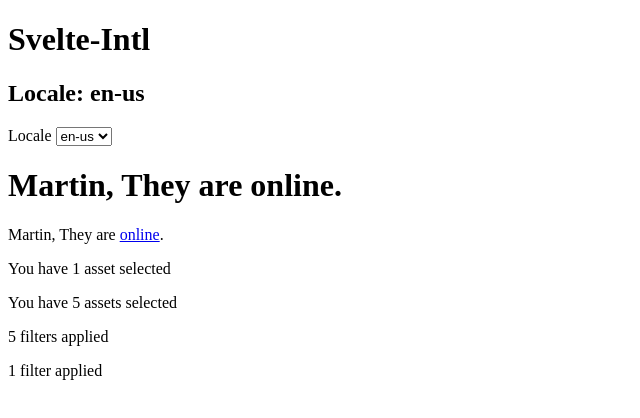
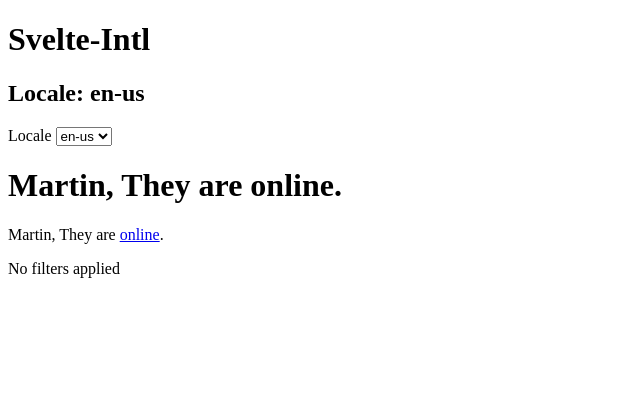
Before and after one commit to martinmunillas/svelte-intl, a SvelteKit app: page / in a window 1280 px wide. Shown: the top 418 px of the page, without its empty margins (0-640 px from the left). Built offline with nearby package versions, Linux system fonts and the light colour scheme.

Commit message:
fix: zero values

```diff
--- a/src/lib/parse.ts
+++ b/src/lib/parse.ts
@@ -17,7 +17,7 @@ import { type Snippet, createRawSnippet } from "svelte";
 export type Replacement = string | number | Date | Snippet<[Snippet]>;
 export type Replacements = Record<string, Replacement>;
 const isEmpty = (value: unknown) => {
-  return value === undefined || value === null || value == "";
+  return value === undefined || value === null || value === "";
 };
 export const literal = (element: LiteralElement) => {
   return element.value;
@@ -27,7 +27,7 @@ export const argument = (
   element: ArgumentElement,
   replacement?: Replacement
 ) => {
-  return replacement?.toString() || element.value;
+  return replacement?.toString() ?? element.value;
 };
 
 export const number = (
@@ -36,7 +36,7 @@ export const number = (
   replacement?: Replacement,
   parentValue?: Replacement
 ) => {
-  const value = parentValue || replacement;
+  const value = parentValue ?? replacement;
   if (isEmpty(value)) {
     return element.value;
   }
@@ -54,7 +54,7 @@ export const date = (
   replacement?: Replacement,
   parentValue?: Replacement
 ) => {
-  const value = parentValue || replacement;
+  const value = parentValue ?? replacement;
   if (isEmpty(value)) {
     return element.value;
   }
@@ -73,7 +73,7 @@ export const time = (
   replacement?: Replacement,
   parentValue?: Replacement
 ) => {
-  const value = parentValue || replacement;
+  const value = parentValue ?? replacement;
   if (isEmpty(value)) {
     return element.value;
   }
@@ -93,7 +93,7 @@ export const select = (element: SelectElement, replacement?: Replacement) => {
     );
     return element.options["other"];
   }
-  return element.options[replacement || "other"] || element.options["other"];
+  return element.options[replacement || "other"] ?? element.options["other"];
 };
 
 export const plural = (
@@ -151,14 +151,14 @@ export const pound = (
   replacement?: Replacement,
   parentValue?: Replacement
 ) => {
-  const value = parentValue || replacement;
+  const value = parentValue ?? replacement;
   if (typeof value === "number") {
     return format.number(locale, value);
   }
   if (value instanceof Date) {
     return format.dateTime(locale, value);
   }
-  return value?.toString() || "";
+  return value?.toString() ?? "";
 };
 
 const executeMany = (
--- a/src/lib/vite/plugin.ts
+++ b/src/lib/vite/plugin.ts
@@ -29,7 +29,6 @@ export function svelteIntl(options: SvelteIntlPluginOptions) {
     }
     server.watcher.on("change", (changedPath) => {
       if (changedPath.startsWith(dir)) {
-        console.log("changedPath :>> ", changedPath);
         generateTypes(options, pwd);
       }
     });
--- a/src/routes/+page.svelte
+++ b/src/routes/+page.svelte
@@ -43,30 +43,7 @@
 </p>
 
 <p>
-  {t("assetsSelected", {
-    assets: 1,
-  })}
-</p>
-<p>
-  {t("assetsSelected", {
-    assets: 5,
-  })}
-</p>
-
-<p>
-  {t("filters", {
-    filters: 5,
-  })}
-</p>
-
-<p>
   {t("filters", {
     filters: 0,
   })}
 </p>
-
-<p>
-  {t("filters", {
-    filters: 1,
-  })}
-</p>
```
